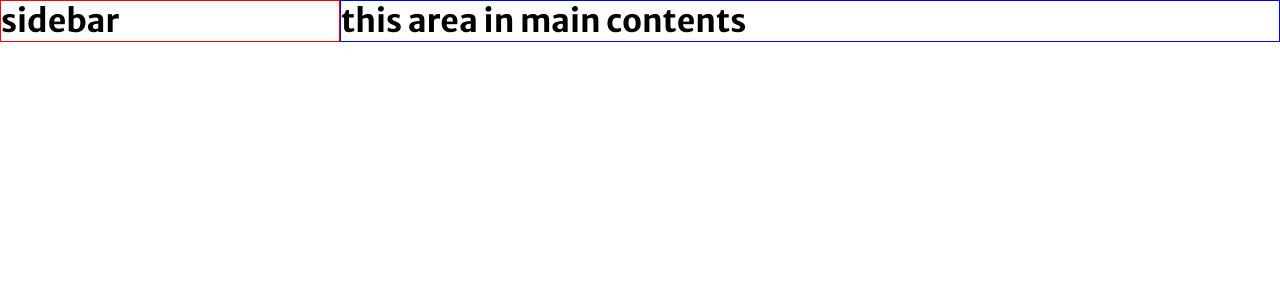
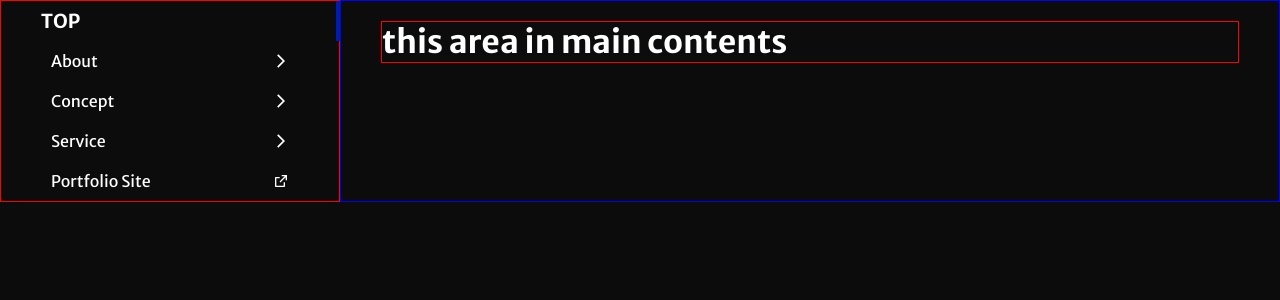
Before and after one commit to kohta9521/Stock_Blog_kohta_2025, a Next.js app: page / in a window 1280 px wide. Shown: the top 300 px of the page. Built offline with nearby package versions, Linux system fonts and the light colour scheme.

Commit message:
add new sidebarlink

```diff
--- a/src/app/page.tsx
+++ b/src/app/page.tsx
@@ -3,13 +3,50 @@ import React from "react";
 // components
 import DefaultFlexLayout from "@/components/templates/DefaultFlexLayout";
 import Main from "@/components/organisms/Main";
+import SideBar from "@/components/organisms/SideBar";
+import SideSecTitle from "@/components/atoms/SideSecTitle";
+import SideSecLink from "@/components/atoms/SideSecLink";
 
 export default function Home() {
   return (
     <div>
       <DefaultFlexLayout
         id="blog-page-layout"
-        leftChildren={<h1>sidebar</h1>}
+        leftChildren={
+          <SideBar id="topSideBard">
+            <SideSecTitle
+              id="top"
+              text="TOP"
+              link="/"
+              onClick={() => {}}
+              isSelected={true}
+            />
+            <SideSecLink
+              id={"aboutpagelink"}
+              href="/about"
+              text="About"
+              changePage={false}
+            />
+            <SideSecLink
+              id={"aboutpagelink"}
+              href="/about"
+              text="Concept"
+              changePage={false}
+            />
+            <SideSecLink
+              id={"aboutpagelink"}
+              href="/about"
+              text="Service"
+              changePage={false}
+            />
+            <SideSecLink
+              id={"aboutpagelink"}
+              href="/about"
+              text="Portfolio Site"
+              changePage={true}
+            />
+          </SideBar>
+        }
         rightChildren={
           <Main id="top main">
             <h1>this area in main contents</h1>
--- /dev/null
+++ b/src/components/atoms/SideSecLink.tsx
@@ -0,0 +1,39 @@
+import React from "react";
+
+// next
+import Link from "next/link";
+
+// style
+import styles from "./styles/SideSecLink.module.scss";
+
+// icons
+import { MdArrowForwardIos } from "react-icons/md";
+import { RiExternalLinkLine } from "react-icons/ri";
+
+// props
+export type SideSecLinkProps = {
+  id: string;
+  href: string;
+  text: string;
+  changePage: boolean;
+};
+
+const SideSecLink = ({
+  id,
+  href,
+  text,
+  changePage = false,
+}: SideSecLinkProps) => {
+  return (
+    <Link key={id} className={styles.link} href={href}>
+      <p className={styles.text}>{text}</p>
+      {changePage ? (
+        <RiExternalLinkLine className={styles.icon} />
+      ) : (
+        <MdArrowForwardIos className={styles.icon} />
+      )}
+    </Link>
+  );
+};
+
+export default SideSecLink;
--- /dev/null
+++ b/src/components/atoms/styles/SideSecLink.module.scss
@@ -0,0 +1,38 @@
+.link {
+  display: flex;
+  align-items: center;
+  justify-content: space-between;
+  width: 100%;
+  max-width: 340px;
+  height: 40px;
+  padding: 10px 50px;
+  text-decoration: none;
+  &:hover .text {
+    color: var(--primary);
+    transition: all 0.3s;
+  }
+  &:hover .icon {
+    color: var(--primary);
+    transition: all 0.3s;
+  }
+  .text {
+    display: block;
+  }
+  .icon {
+    display: block;
+  }
+}
+
+@media screen and (max-width: 1280px) {
+  .link {
+  }
+  .icon {
+  }
+}
+
+@media screen and (max-width: 768px) {
+  .link {
+  }
+  .icon {
+  }
+}
--- a/src/components/atoms/styles/SideSecTitle.module.scss
+++ b/src/components/atoms/styles/SideSecTitle.module.scss
@@ -5,19 +5,19 @@
   padding: 10px 40px;
   text-decoration: none;
   &:hover .text {
-    color: var(--sub-blue);
+    color: var(--primary);
     transition: all 0.3s;
   }
   .text {
     font-size: var(--large);
     font-weight: 700;
     line-height: 20px;
-    color: var(--main-black);
+    color: var(--main-white);
   }
 }
 .selected {
-  color: var(--main-blue);
-  border-right: 5px solid var(--main-blue);
+  color: var(--primary);
+  border-right: 5px solid var(--secondary);
 }
 
 @media screen and (max-width: 1280px) {
--- a/src/components/organisms/SideBar.tsx
+++ b/src/components/organisms/SideBar.tsx
@@ -1,17 +1,18 @@
-import React from 'react';
+import React from "react";
 
 // scss
-import styles from './styles/SideBar.module.scss';
+import styles from "./styles/SideBar.module.scss";
 
 // components
 
+// props
+export type SideBarProps = {
+  id: string;
+  children: React.ReactNode;
+};
 
-const SideBar = () => {
-    return (
-        <div className={styles.sidebar}>
-
-        </div>
-    )
-}
+const SideBar = ({ children }: SideBarProps) => {
+  return <div className={styles.sidebar}>{children}</div>;
+};
 
 export default SideBar;
--- a/src/components/organisms/styles/Main.module.scss
+++ b/src/components/organisms/styles/Main.module.scss
@@ -0,0 +1,22 @@
+.main {
+  width: 100%;
+  padding: 20px 40px;
+  .container {
+    width: 100%;
+    border: 1px solid red;
+  }
+}
+
+@media screen and (max-width: 1280px) {
+  .main {
+    .container {
+    }
+  }
+}
+
+@media screen and (max-width: 768px) {
+  .main {
+    .container {
+    }
+  }
+}
--- a/src/styles/globals.scss
+++ b/src/styles/globals.scss
@@ -10,6 +10,10 @@
   --main-blue: #0043ce;
   --sub-blue: #007bff;
   --main-gray: #d7d7d7;
+
+  --background: #0c0c0c;
+  --primary: #0045ce;
+  --secondary: #001caa;
 
   // size
   --xsnall: 0.5rem;
@@ -26,6 +30,8 @@ body {
   max-width: 100vw;
   overflow-x: hidden;
   font-family: "Merriweather Sans", sans-serif;
+  background-color: var(--background);
+  color: var(--main-white);
 }
 
 * {
```
Also changed, not shown: 1 other file (tests, documents, lock files or other folders).
